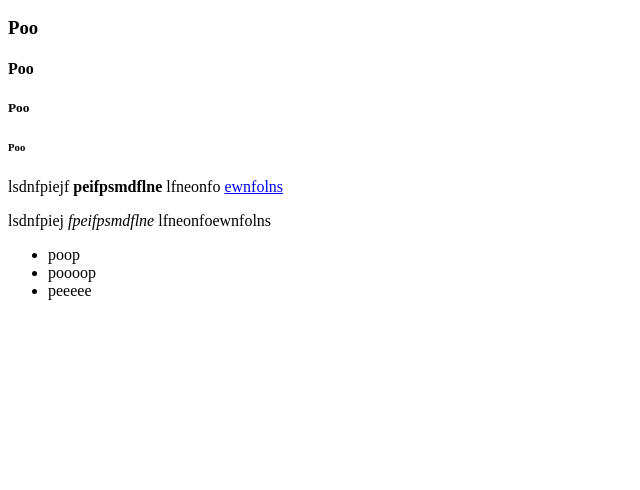
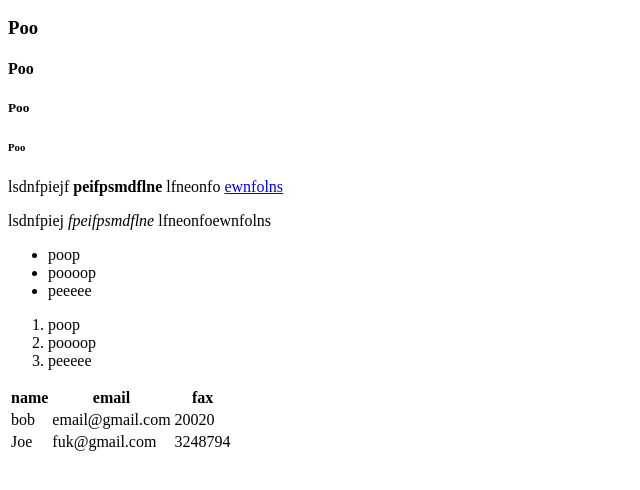
Before and after one commit to tigerqye/oldwebsite, a plain HTML site: page index.html in a window 1280 px wide. Shown: the part 110-600 px from the top of the page, without its empty margins (0-640 px from the left). Drawn offline with Linux system fonts and the light colour scheme.

Commit message:
Update index.html

```diff
--- a/index.html
+++ b/index.html
@@ -24,5 +24,31 @@
       <li> poooop </li>
       <li> peeeee </li>
     </ul>
+    <ol>
+      <li>poop</li>
+      <li> poooop </li>
+      <li> peeeee </li>
+    </ol>
+    <table>
+      <thead>
+        <tr>
+          <th>name</th>
+          <th>email</th>
+          <th>fax</th>
+        </tr>
+      <thead>
+      <tbody>
+        <tr>
+          <td>bob</td>
+          <td>email@gmail.com</td>
+          <td>20020</td>
+        </tr>
+        <tr>
+          <td>Joe</td>
+          <td>fuk@gmail.com</td>
+          <td>3248794</td>
+        </tr>
+      </tbody>
+    </table>
   </body>
 </html>
```
